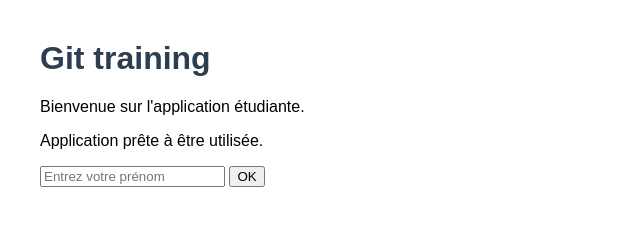
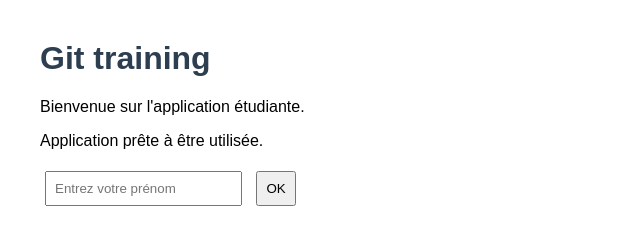
Before and after one commit to oryam/git-commit-training, a plain HTML site: page index.html in a window 1280 px wide. Shown: the whole page, without its empty margins (0-640 px from the left). Drawn offline with Linux system fonts and the light colour scheme.

Commit message:
add style

```diff
--- a/style.css
+++ b/style.css
@@ -6,3 +6,7 @@ body {
 h1 {
   color: #2c3e50;
 }
+input, button {
+  padding: 8px;
+  margin: 5px;
+}
```
